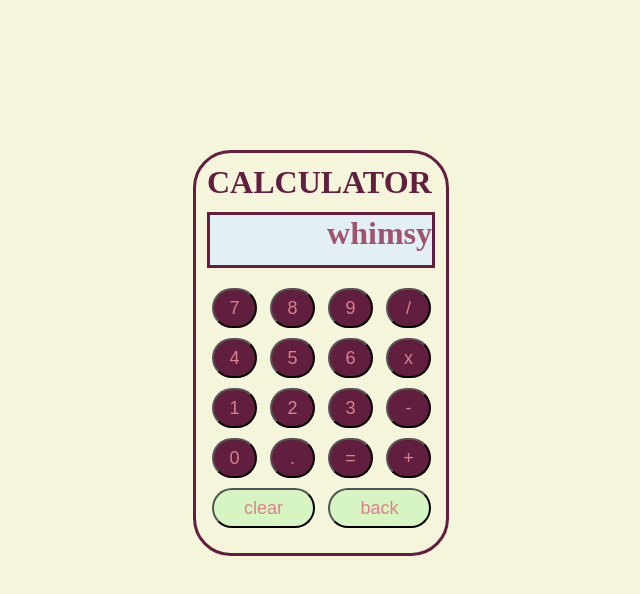
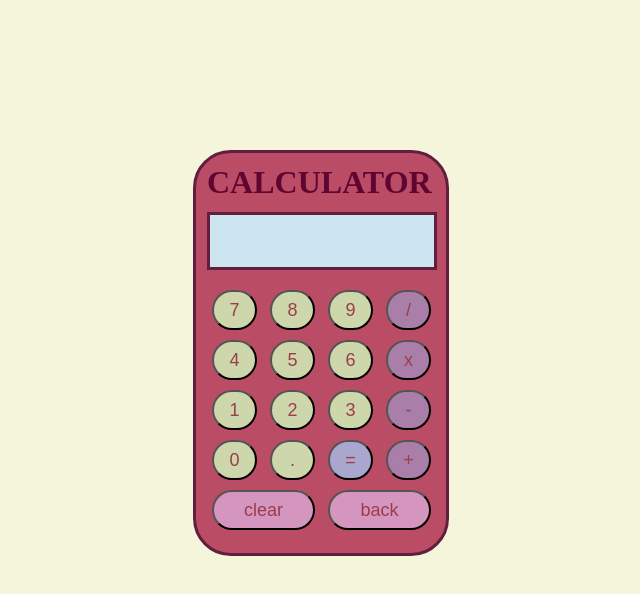
Before and after one commit to snehakumaribee/calculator, a plain HTML site: page index.html in a window 1280 px wide. Shown: the whole page, without its empty margins (407-1047 px from the left). Drawn offline with Linux system fonts and the light colour scheme.

Commit message:
completed basic calculator

```diff
--- a/index.html
+++ b/index.html
@@ -9,36 +9,39 @@
 </head>
 
 <body>
+    <div id="calculator">
         <h1>CALCULATOR</h1>
-    <h1 id="screen">whimsy</h1>
+        <input id="screen" readonly>
         <div id="row1">
-        <button onclick="entervalue()">7</button>
-        <button onclick="entervalue()">8</button>
-        <button onclick="entervalue()">9</button>
-        <button onclick="entervalue()">/</button>
+            <button onclick="entervalue('7')">7</button>
+            <button onclick="entervalue('8')">8</button>
+            <button onclick="entervalue('9')">9</button>
+            <button onclick="entervalue('/')" class="operator">/</button>
         </div>
         <div id="row2">
-        <button onclick="entervalue()">4</button>
-        <button onclick="entervalue()">5</button>
-        <button onclick="entervalue()">6</button>
-        <button onclick="entervalue()">x</button>
+            <button onclick="entervalue('4')">4</button>
+            <button onclick="entervalue('5')">5</button>
+            <button onclick="entervalue('6')">6</button>
+            <button onclick="entervalue('*')" class="operator">x</button>
         </div>
         <div id="row3">
-        <button onclick="entervalue()">1</button>
-        <button onclick="entervalue()">2</button>
-        <button onclick="entervalue()">3</button>
-        <button onclick="entervalue()">-</button>
+            <button onclick="entervalue('1')">1</button>
+            <button onclick="entervalue('2')">2</button>
+            <button onclick="entervalue('3')">3</button>
+            <button onclick="entervalue('-')" class="operator">-</button>
         </div>
         <div id="row4">
-        <button onclick="entervalue()">0</button>
-        <button onclick="entervalue()">.</button>
-        <button onclick="entervalue()">=</button>
-        <button onclick="entervalue()">+</button>
+            <button onclick="entervalue('0')">0</button>
+            <button onclick="entervalue('.')">.</button>
+            <button onclick="equalto()" id="equal">=</button>
+            <button onclick="entervalue('+')" class="operator">+</button>
         </div>
         <div id="row5">
-        <button onclick="entervalue()" id="clear">clear</button>
-        <button onclick="entervalue()" id="back">back</button>
+            <button onclick="clearscreen()" id="clear">clear</button>
+            <button onclick="back()" id="back">back</button>
         </div>
+    </div>
+    <script src="style.js"></script>
 </body>
 
 </html>
--- a/style.css
+++ b/style.css
@@ -1,7 +1,15 @@
+#calculator {
+    background-color: rgb(186, 77, 101);
+    height: 400px;
+    width: 250px;
+    border-radius: 1cm;
+    border: solid;
+    border-color: #621E3E;
+
+}
+
 body {
     background-color: beige;
-    border: solid;
-    border-color: #621E3E;
     border-radius: 1cm;
     height: 400px;
     width: 250px;
@@ -10,30 +18,33 @@ body {
 }
 
 h1 {
-    color: #621E3E;
+    color: #5f052f;
     margin: 11px;
 }
 
 button {
-    color: #D9828D;
-    background-color: #621E3E;
+    color: rgb(155, 61, 75);
+    background-color: rgb(205, 215, 171);
     height: 40px;
-    width:  45px;
+    width: 45px;
     margin-left: 9px;
     font-size: large;
     font-family: fantasy;
     border-radius: 20px;
+    cursor: pointer;
 }
 
 #screen {
     border: solid;
     border-color: #621E3E;
     height: 50px;
+    width: 220px;
     text-align: right;
-
-    color: #a0546f;
-    background-color: rgb(226, 239, 245);
+    font-size: 40px;
+    color: rgb(155, 61, 75);
+    background-color: rgb(205, 229, 240);
     margin-bottom: 20px;
+    margin-left: 11px;
 }
 
 #row1 {
@@ -47,7 +58,7 @@ button {
     height: 30px;
     width: 250px;
     margin-left: 7px;
-   margin-bottom: 20px;
+    margin-bottom: 20px;
 }
 
 #row3 {
@@ -73,10 +84,18 @@ button {
 
 #clear {
     width: 103px;
-    background-color: rgb(215, 244, 195);
+    background-color: rgb(212, 149, 191);
 }
 
 #back {
     width: 103px;
-    background-color: rgb(215, 244, 195);
+    background-color: rgb(212, 149, 191);
 }
+
+.operator {
+    background-color: rgb(169, 126, 169);
+}
+
+#equal {
+    background-color: rgb(169, 167, 205);
+}
--- a/style.js
+++ b/style.js
@@ -0,0 +1,17 @@
+const screen = document.getElementById("screen");
+
+function entervalue(input) {
+    screen.value += input;
+}
+
+function equalto() {
+    screen.value = eval(screen.value);
+}
+
+function clearscreen() {
+    screen.value = "";
+}
+
+function back() {
+    screen.value = screen.value.slice(0, -1);
+}
```
Lines whose indentation alone changed are shown as unchanged.
